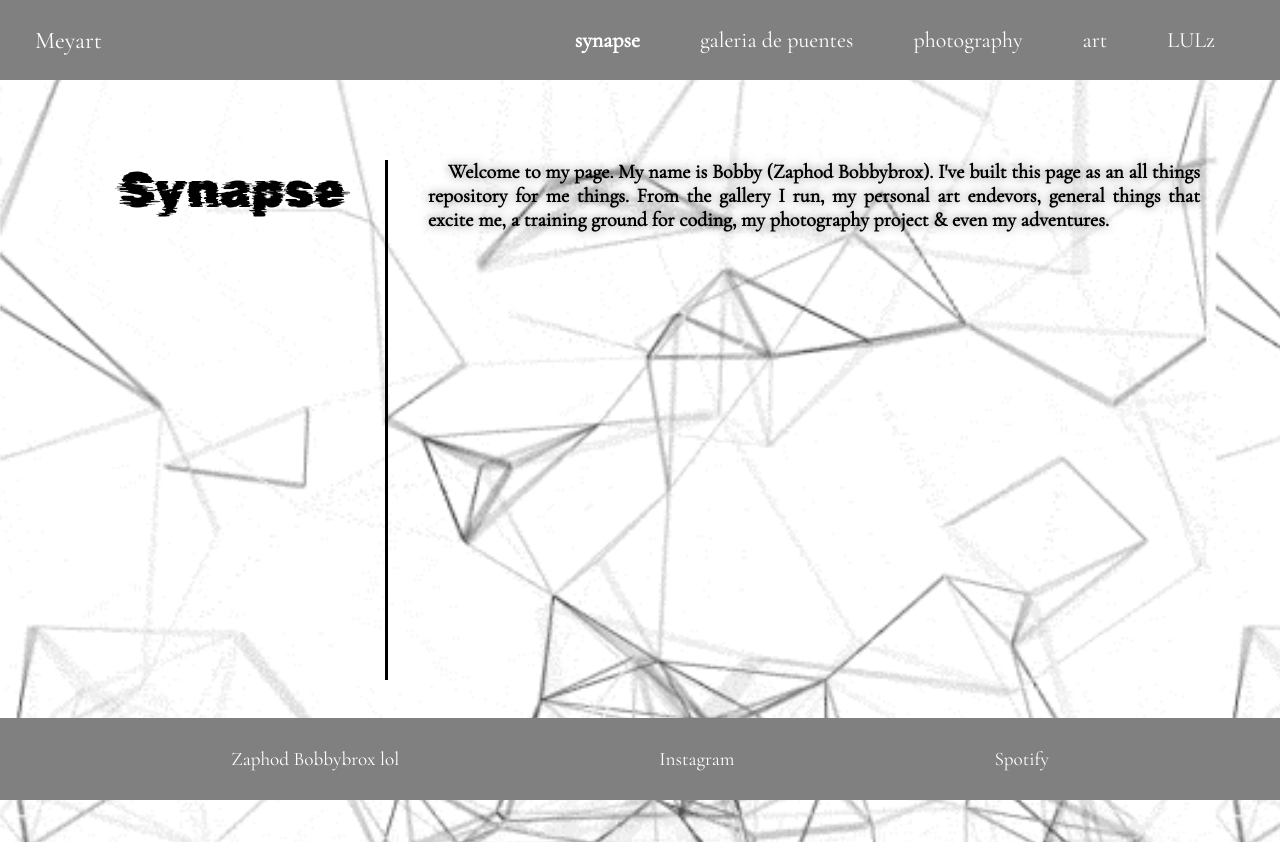
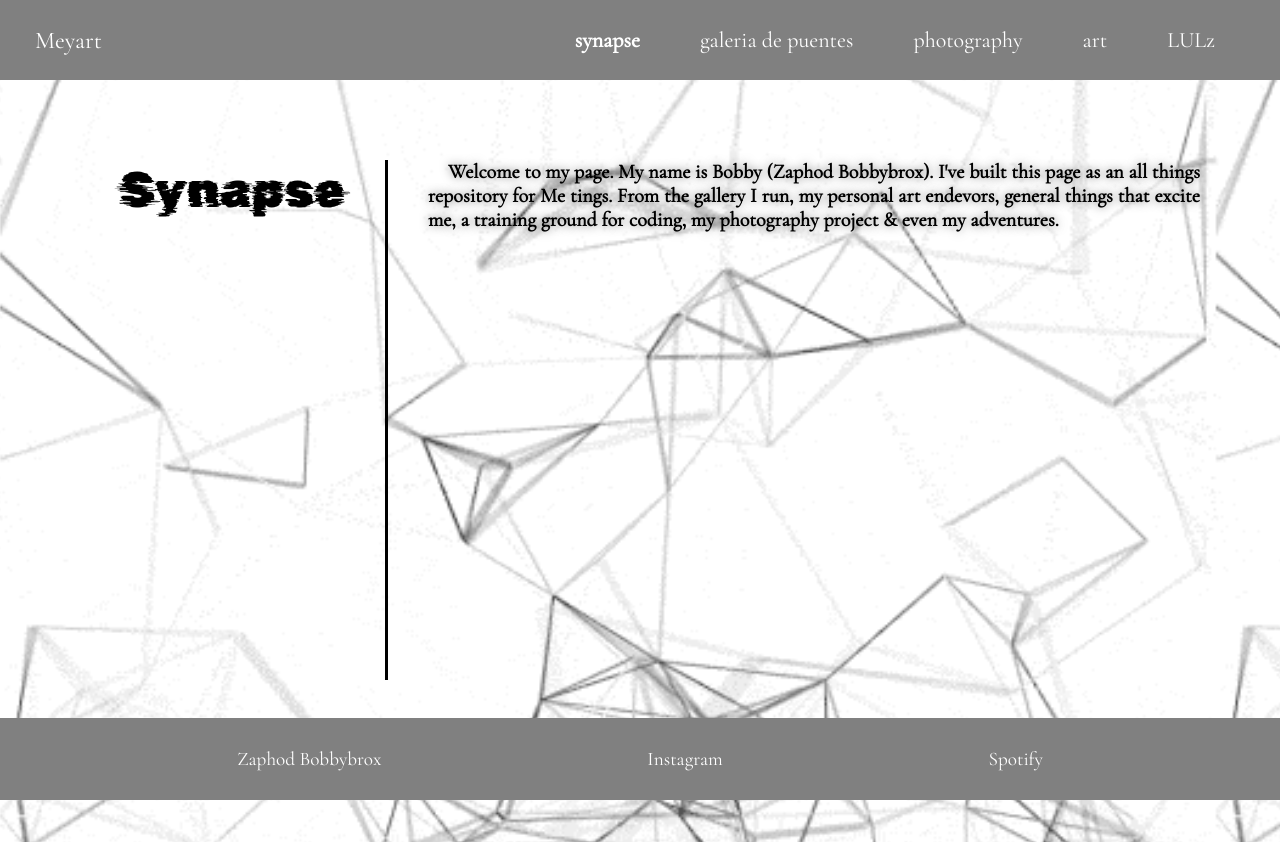
Before and after one commit to Zaphod1977/meyart, a React (Create React App) app: page / in a window 1280 px wide. Built offline with nearby package versions, Linux system fonts and the light colour scheme.

Commit message:
small copy changes

```diff
--- a/src/components/About/index.js
+++ b/src/components/About/index.js
@@ -6,7 +6,7 @@ function About() {
       <p className="aboutme-rightside">
 
         &emsp;Welcome to my page.  My name is Bobby (Zaphod Bobbybrox).  I've built this page as an all things repository
-        for me things. From the gallery I run, my personal art endevors, general things that excite me, a training ground for
+        for Me tings. From the gallery I run, my personal art endevors, general things that excite me, a training ground for
         coding, my photography project & even my adventures.
         {/* <br></br>
         <br></br>
--- a/src/components/Footer/index.js
+++ b/src/components/Footer/index.js
@@ -3,7 +3,7 @@ function Footer() {
   return (
     <footer className='space'>
         <div id="con">
-            <a>Zaphod Bobbybrox lol</a>
+            <a>Zaphod Bobbybrox</a>
             <a href="https://www.instagram.com/zaphod_bobbybrox/?hl=en" target="_blank">Instagram</a>
             <a href="https://open.spotify.com/show/2ip0Ojn7AwzukeawerfPDE" target="_blank">Spotify</a>
         </div>
```
